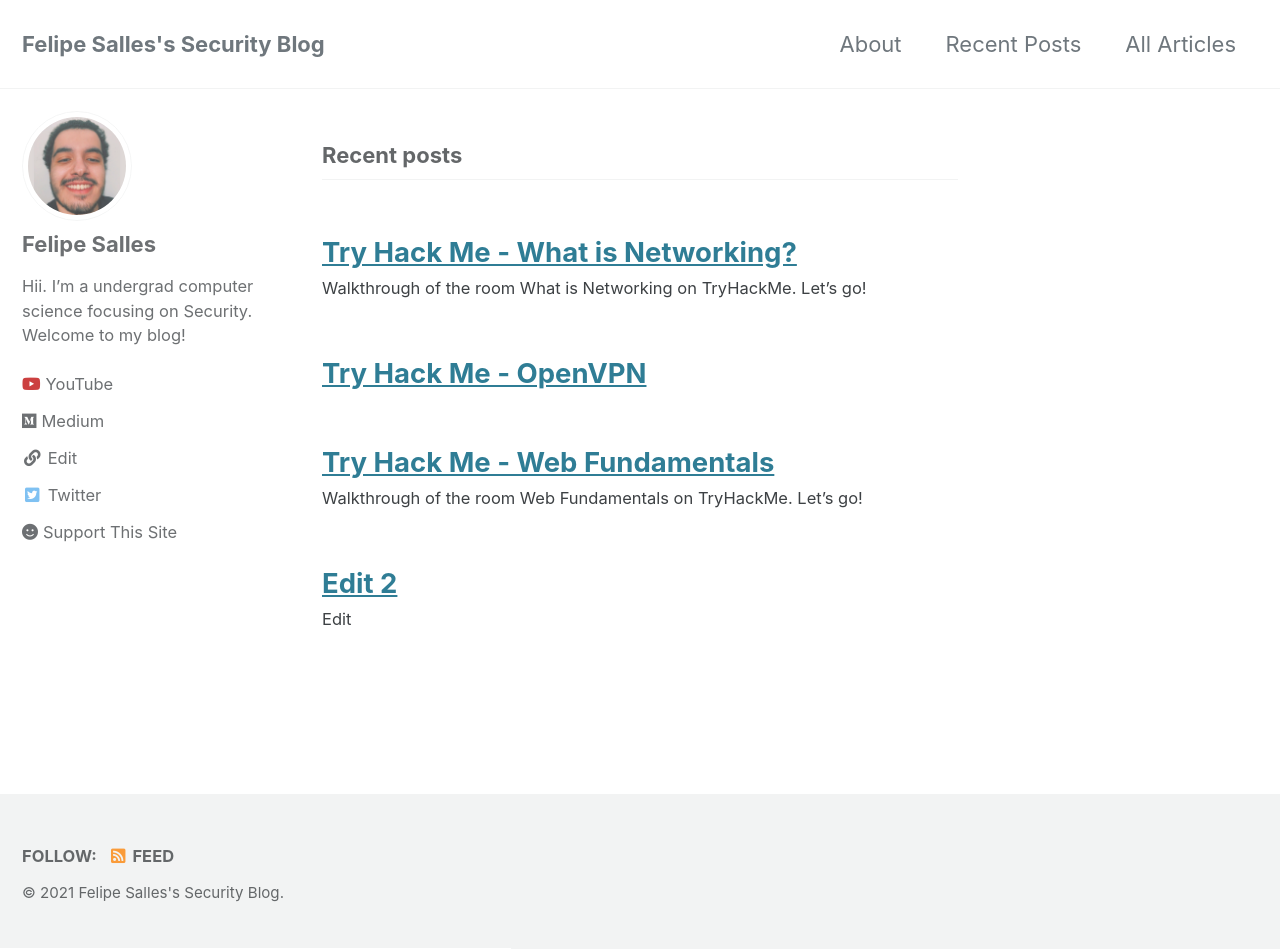
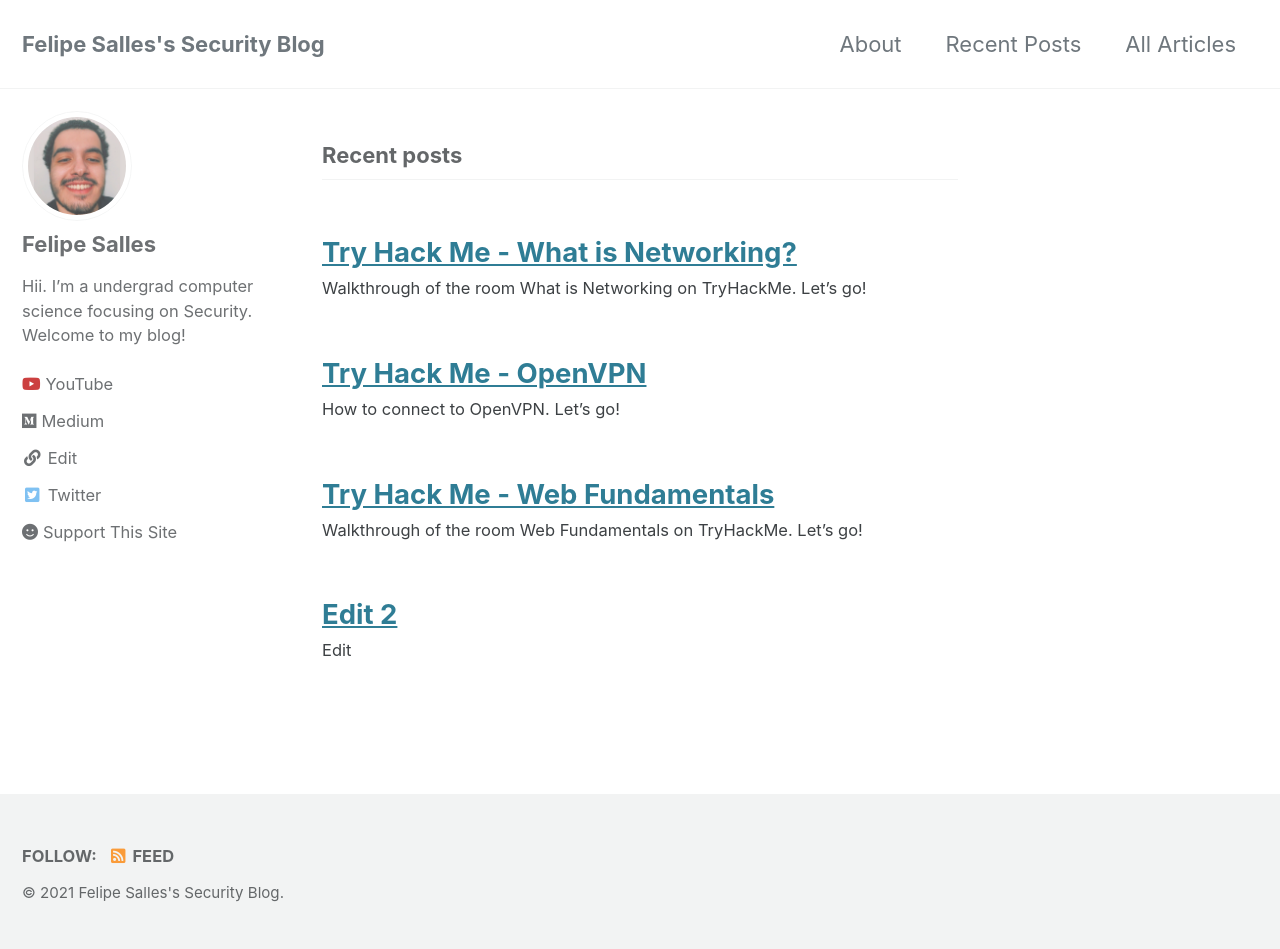
Before and after one commit to felipemsalles/felipemsalles.github.io-blog, a Jekyll site: the page built from index.html, in a window 1280 px wide and 949 px high. Built offline with Jekyll 4.4.1, drawn with Linux system fonts in a browser that asks for light colours; cached includes are drawn as plain includes; the list of posts is cut into pages by our own code.

Commit message:
Update 2021-10-03-openvpn.md

```diff
--- a/_posts/2021-10-03-openvpn.md
+++ b/_posts/2021-10-03-openvpn.md
@@ -3,6 +3,8 @@ title: "Try Hack Me - OpenVPN"
 categories:
   - CTF
 ---
+How to connect to OpenVPN. Let's go!
+
 ![](https://blogfelipe.com/assets/images/opvpn-01.png)
 
 In this article, I will help you to use OpenVPN to do CTFs. I hope you like it and helps you to start in cybersecurity. Let’s go!
@@ -27,20 +29,27 @@ Now, you don’t need to follow every task. You must read only the task that is
 In Windows, we need to download the OpenVPN installer.
 
 1-Go to: https://openvpn.net/client-connect-vpn-for-windows/
+
 2-Install the OpenVPN application and after that open it as Administrator.
+
 3-You will see in the system tray the OpenVPN running, but you still need to import your configuration file. So, you just need to right click on the application and click “Import File”.
 
 ![](https://blogfelipe.com/assets/images/opvpn-03.png)
 
 4-Select your configuration file and right click on the application, go to your configuration file, and click “Connect”.
+
 5-If you want to disconnect because you’ve finished a room, follow step 4 and click “Disconnect”.
 
 ## Task 3: Connecting with MacOS
 
 1-Let’s download the OpenVPN for MacOS. Go to: [here](https://openvpn.net/downloads/openvpn-connect-v2-macos.dmg)
+
 2-Open and run the application. You will see OpenVPN running in your top bar.
+
 3-Right click on the application and import file and click “From local file…”
+
 4-Select your configuration file, click on the application again to select your file and click “Connect…”.
+
 5-If you want to disconnect because you’ve finished a room, follow step 4 and click “Disconnect…”.
 
 
@@ -52,14 +61,17 @@ I use Linux to do learn on Try Hack Me and I used to struggle to connect OpenVPN
 
 sudo apt install openvpn
 ![](https://blogfelipe.com/assets/images/opvpn-04.png)
+
 2-Locate the full path of your configuration file. The file will probably be in Downloads. The format will be:
 
 sudo openvpn /path to your configuration file/file name.ovpn
 
 Before you do it, remember to check the path you currently are on. I prefer to do it like the image below:
+
 ![](https://blogfelipe.com/assets/images/opvpn-05.png)
 
 What did I do? I was not on the correct path, so I run “cd” to go to Downloads using:
+
 cd ./Downloads
 
 And then, I run the correct command in the path of the file. You need to check if you’re on the correct path. Remember to always do it!
@@ -75,6 +87,7 @@ I prefer to do it like that, but it’s up to you!
 
 But, why not check on Try Hack Me website?
 Go to: [here](https://tryhackme.com/access)
+
 4-Check if you are connected or not.
 ![](https://blogfelipe.com/assets/images/opvpn-07.png)
 
@@ -85,8 +98,11 @@ We did it!
 “If you are unable to connect to our network through the VPN, you can deploy a Kali Linux machine and control it in your browser. You can then access all TryHackMe machines through that machine. Free users can deploy the machine for 1 hour a day, subscribers have unlimited access.”
 
 Follow the steps to deploy your own machine in your browser:
+
 1-Subscribe to TryHackMe: [here](https://tryhackme.com/profile#subscribe)
+
 2-Go to the My Machine page: [here](https://tryhackme.com/my-machine)
+
 3-Deploy a web-based machine of your choice!
 
 “A in-browser window will then appear, wait for your machine to load and you will be able to access machines through the Kali Linux machine without being connected to a VPN. If you’re using the Kali Linux machine, start the machine on the “My Machine” page, and paste the machines and IP into the Kali Linux’s machines web browser.”
@@ -96,8 +112,11 @@ Follow the steps to deploy your own machine in your browser:
 You can check if you did it right by deploying a machine and accessing the website.
 
 1-Click Start Machine and wait a few seconds to get your IP Address.
+
 2-Try to open it. If you are able to see it, you’re connected (I’m sure you’re, we did it!)
+
 3-Go to the website and get the flag to answer Task 6.
+
 4-Copy the flag and finish the room!
 
 ![](https://blogfelipe.com/assets/images/opvpn-08.png)
```
